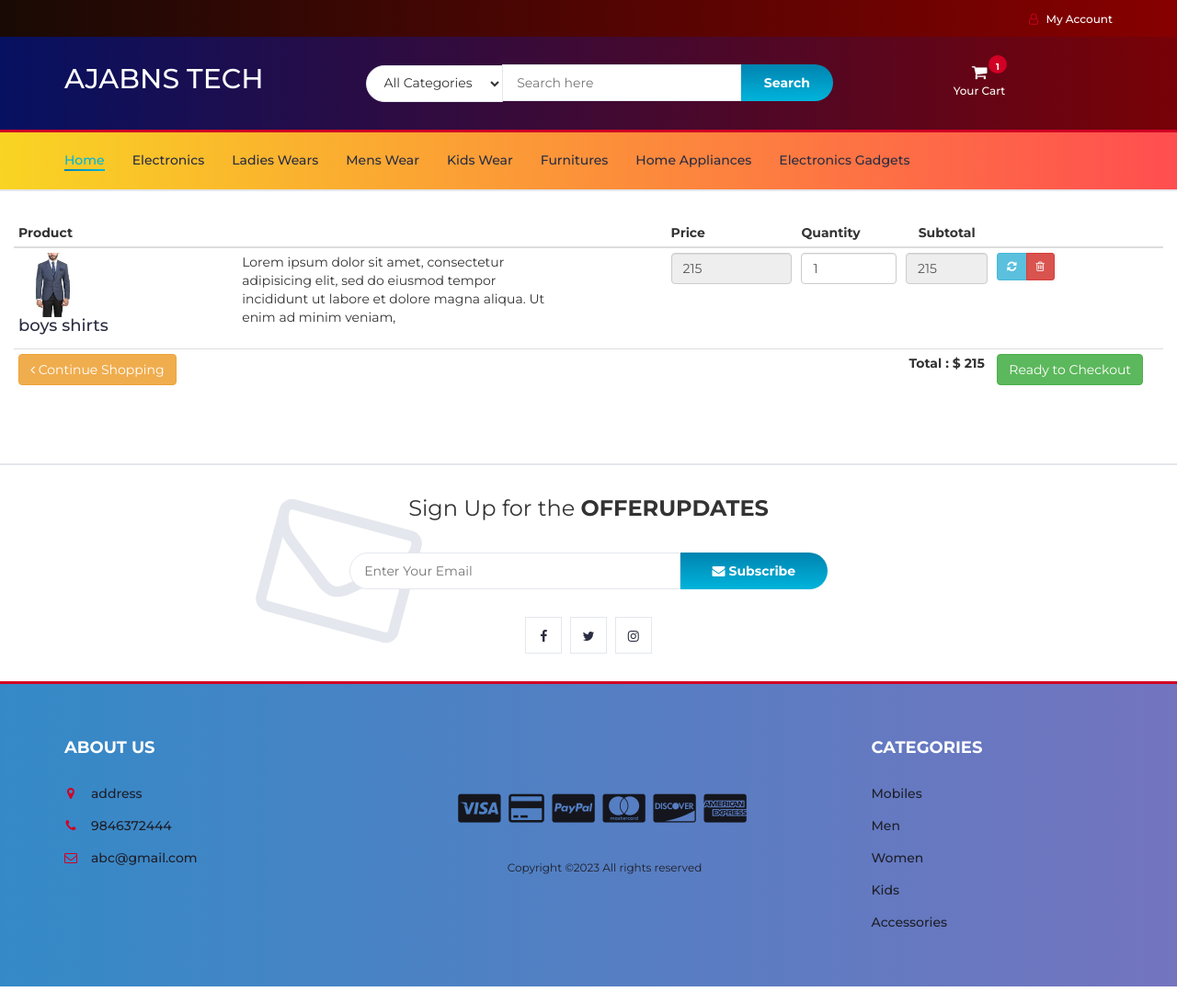
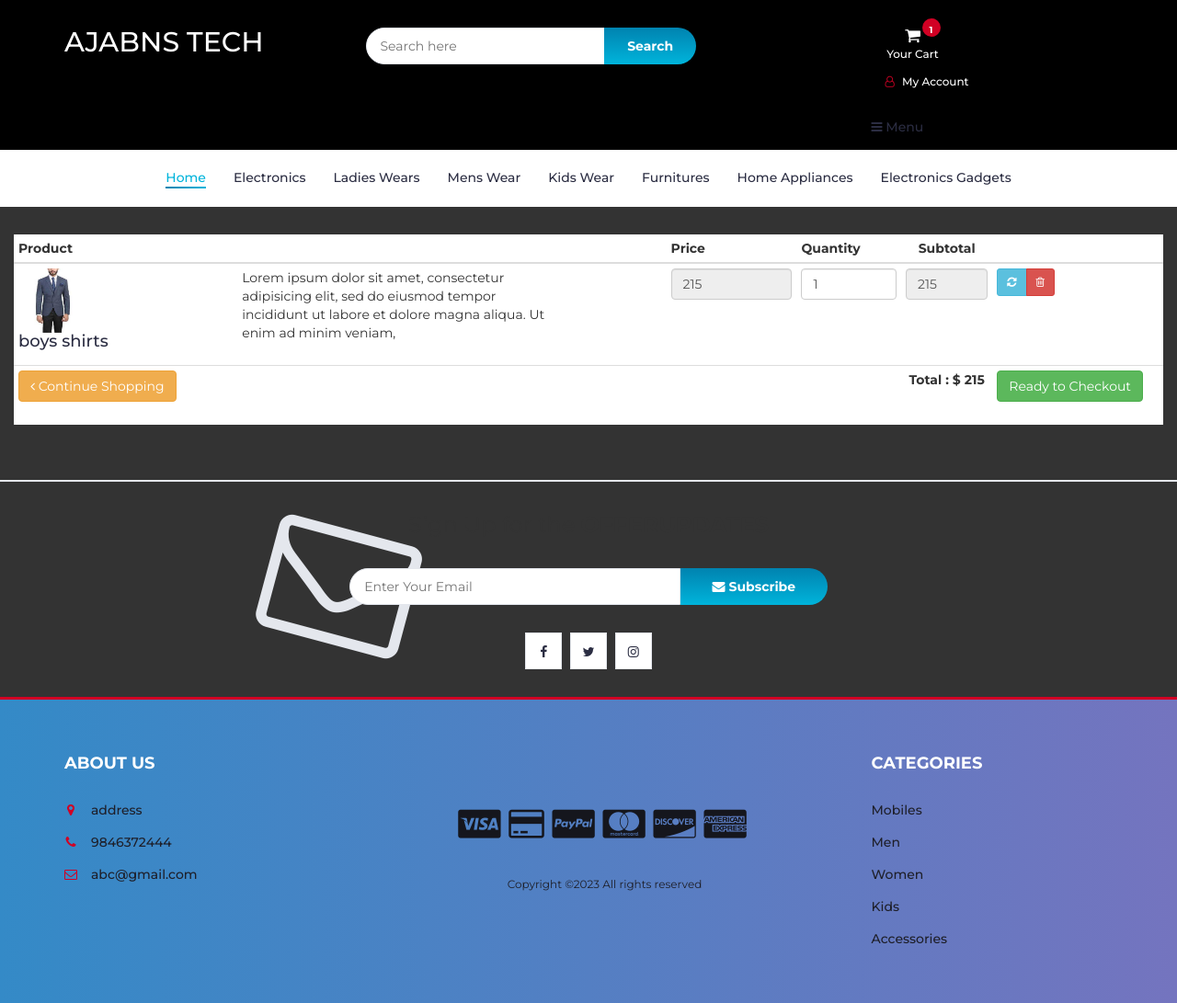
Before and after one commit to NayanAdhikary/AJABNSTECH, a PHP site: page /myfiles/cart.php in a window 1280 px wide. Shown: the whole page at 92% size. Run offline with PHP 8.4, Linux system fonts and the light colour scheme; data comes from the database, SQL or seed files in the repository; some libraries are stand-ins or nearby versions.

Commit message:
update header.php update style.css

```diff
--- a/css/style.css
+++ b/css/style.css
@@ -58,6 +58,7 @@ Table OF Contents
 body {
   font-family: 'Montserrat';
   font-weight: 400;
+  background-color: #333 !important;
 }
 
 h1, h2, h3, h4, h5, h6 {
@@ -456,12 +457,11 @@ textarea.input {
 #top-header {
   padding-top: 10px;
   padding-bottom: 10px;
-  background-color: #1E1F29;
+  /* background-color: #1E1F29; */
 }
 
 .header-links li {
   display: inline-block;
-  margin-right: 15px;
   font-size: 12px;
 }
 
@@ -520,6 +520,8 @@ textarea.input {
 .header-search form .input {
   width: calc(100% - 260px);
   margin-right: -4px;
+  border-top-left-radius: 20px;
+  border-bottom-left-radius: 20px;
 }
 
 .header-search form .search-btn {
@@ -669,8 +671,13 @@ background: linear-gradient(to bottom, #0083B0, #00B4DB); /* W3C, IE 10+/ Edge,
 
 #navigation {
   background: #FFF;
-  border-bottom: 2px solid #E4E7ED;
-  border-top: 3px solid #D10024;
+  text-align: center;
+}
+
+#navigation .container-fluid{
+  display: flex;
+  align-items: center;
+  justify-content: space-between;
 }
 
 /*----------------------------*\
@@ -678,7 +685,7 @@ background: linear-gradient(to bottom, #0083B0, #00B4DB); /* W3C, IE 10+/ Edge,
 \*----------------------------*/
 
 .main-nav>li+li {
-  margin-left: 30px
+  margin-left: 30px;
 }
 
 .main-nav>li>a {
@@ -757,6 +764,7 @@ background: linear-gradient(to bottom, #0083B0, #00B4DB); /* W3C, IE 10+/ Edge,
   .main-nav>li>a {
     padding: 15px;
     color: #FFF;
+    border: 2x solid red;
   }
 }
 
--- a/header.php
+++ b/header.php
@@ -44,30 +44,15 @@ session_start();
 		  <script src="https://oss.maxcdn.com/respond/1.4.2/respond.min.js"></script>
 		<![endif]-->
     <style>
-        #navigation {
-          background: #FF4E50;  /* fallback for old browsers */
-            background: -webkit-linear-gradient(to right, #F9D423, #FF4E50);  /* Chrome 10-25, Safari 5.1-6 */
-            background: linear-gradient(to right, #F9D423, #FF4E50); /* W3C, IE 10+/ Edge, Firefox 16+, Chrome 26+, Opera 12+, Safari 7+ */
 
 
-        }
+
+
         #header {
 
-            background: #780206;  /* fallback for old browsers */
-            background: -webkit-linear-gradient(to right, #061161, #780206);  /* Chrome 10-25, Safari 5.1-6 */
-            background: linear-gradient(to right, #061161, #780206); /* W3C, IE 10+/ Edge, Firefox 16+, Chrome 26+, Opera 12+, Safari 7+ */
+            background: #000;  /* fallback for old browsers */
+        }
 
-
-        }
-        #top-header {
-
-
-            background: #870000;  /* fallback for old browsers */
-            background: -webkit-linear-gradient(to right, #190A05, #870000);  /* Chrome 10-25, Safari 5.1-6 */
-            background: linear-gradient(to right, #190A05, #870000); /* W3C, IE 10+/ Edge, Firefox 16+, Chrome 26+, Opera 12+, Safari 7+ */
-
-
-        }
         #footer {
             background: #7474BF;  /* fallback for old browsers */
             background: -webkit-linear-gradient(to right, #348AC7, #7474BF);  /* Chrome 10-25, Safari 5.1-6 */
@@ -134,9 +119,84 @@ session_start();
 	<body>
 		<!-- HEADER -->
 		<header>
-			<!-- TOP HEADER -->
+
+
+
+
+			<!-- MAIN HEADER -->
+			<div id="header">
+				<!-- container -->
+				<div class="container">
+					<!-- row -->
+					<div class="row">
+						<!-- LOGO -->
+						<div class="col-md-3">
+							<div class="header-logo">
+								<a href="index.php" class="logo">
+								<p>
+                                    AJABNS TECH
+								</p>
+
+								</a>
+							</div>
+						</div>
+						<!-- /LOGO -->
+
+						<!-- SEARCH BAR -->
+						<div class="col-md-6">
+							<div class="header-search">
+								<form>
+									<!-- <select class="input-select">
+										<option value="0">All Categories</option>
+										<option value="5">Laptop</option>
+										<option value="2">Computer</option>
+										<option value="3">Accessories</option>
+										<option value="4">HeadPhones</option>
+										<option value="1">Electronics</option>
+									</select> -->
+									<input class="input" id="search" type="text" placeholder="Search here">
+									<button type="submit" id="search_btn" class="search-btn">Search</button>
+								</form>
+							</div>
+						</div>
+						<!-- /SEARCH BAR -->
+
+
+
+						<!-- ACCOUNT -->
+						<div class="right-side d-flex align-item-center justify-content-between">
+
+
+						<div class="col-md-3 clearfix">
+							<div class="header-ctn">
+
+
+								<!-- Cart -->
+								<div class="dropdown">
+									<a class="dropdown-toggle" data-toggle="dropdown" aria-expanded="true">
+										<i class="fa fa-shopping-cart"></i>
+										<span>Your Cart</span>
+										<div class="badge qty">0</div>
+									</a>
+									<div class="cart-dropdown"  >
+										<div class="cart-list" id="cart_product">
+
+
+										</div>
+
+										<div class="cart-btns">
+												<a href="cart.php" style="width:100%;"><i class="fa fa-edit"></i>  edit cart</a>
+
+										</div>
+									</div>
+
+									</div>
+								<!-- /Cart -->
+
+											<!-- TOP HEADER -->
+
 			<div id="top-header">
-				<div class="container">
+				<!-- <div class="container"> -->
 
 					<ul class="header-links pull-right">
 						<li><?php
@@ -173,77 +233,11 @@ session_start();
                                 </li>
 					</ul>
 
-				</div>
+				<!-- </div> -->
 			</div>
 			<!-- /TOP HEADER -->
 
-
-
-			<!-- MAIN HEADER -->
-			<div id="header">
-				<!-- container -->
-				<div class="container">
-					<!-- row -->
-					<div class="row">
-						<!-- LOGO -->
-						<div class="col-md-3">
-							<div class="header-logo">
-								<a href="index.php" class="logo">
-								<p>
-                                    AJABNS TECH
-								</p>
-
-								</a>
-							</div>
 						</div>
-						<!-- /LOGO -->
-
-						<!-- SEARCH BAR -->
-						<div class="col-md-6">
-							<div class="header-search">
-								<form>
-									<select class="input-select">
-										<option value="0">All Categories</option>
-										<option value="1">Laptop</option>
-										<option value="1">Computer</option>
-										<option value="1">Accessories</option>
-										<option value="1">HeadPhones</option>
-										<option value="1">Electronics</option>
-									</select>
-									<input class="input" id="search" type="text" placeholder="Search here">
-									<button type="submit" id="search_btn" class="search-btn">Search</button>
-								</form>
-							</div>
-						</div>
-						<!-- /SEARCH BAR -->
-
-						<!-- ACCOUNT -->
-						<div class="col-md-3 clearfix">
-							<div class="header-ctn">
-
-
-								<!-- Cart -->
-								<div class="dropdown">
-									<a class="dropdown-toggle" data-toggle="dropdown" aria-expanded="true">
-										<i class="fa fa-shopping-cart"></i>
-										<span>Your Cart</span>
-										<div class="badge qty">0</div>
-									</a>
-									<div class="cart-dropdown"  >
-										<div class="cart-list" id="cart_product">
-
-
-										</div>
-
-										<div class="cart-btns">
-												<a href="cart.php" style="width:100%;"><i class="fa fa-edit"></i>  edit cart</a>
-
-										</div>
-									</div>
-
-									</div>
-								<!-- /Cart -->
-
 								<!-- Menu Toogle -->
 								<div class="menu-toggle">
 									<a href="#">
@@ -265,7 +259,7 @@ session_start();
 		<!-- /HEADER -->
 		<nav id='navigation'>
 			<!-- container -->
-            <div class="container" id="get_category_home">
+            <div class="container-fluid" id="get_category_home">
 
             </div>
 				<!-- responsive-nav -->
```
